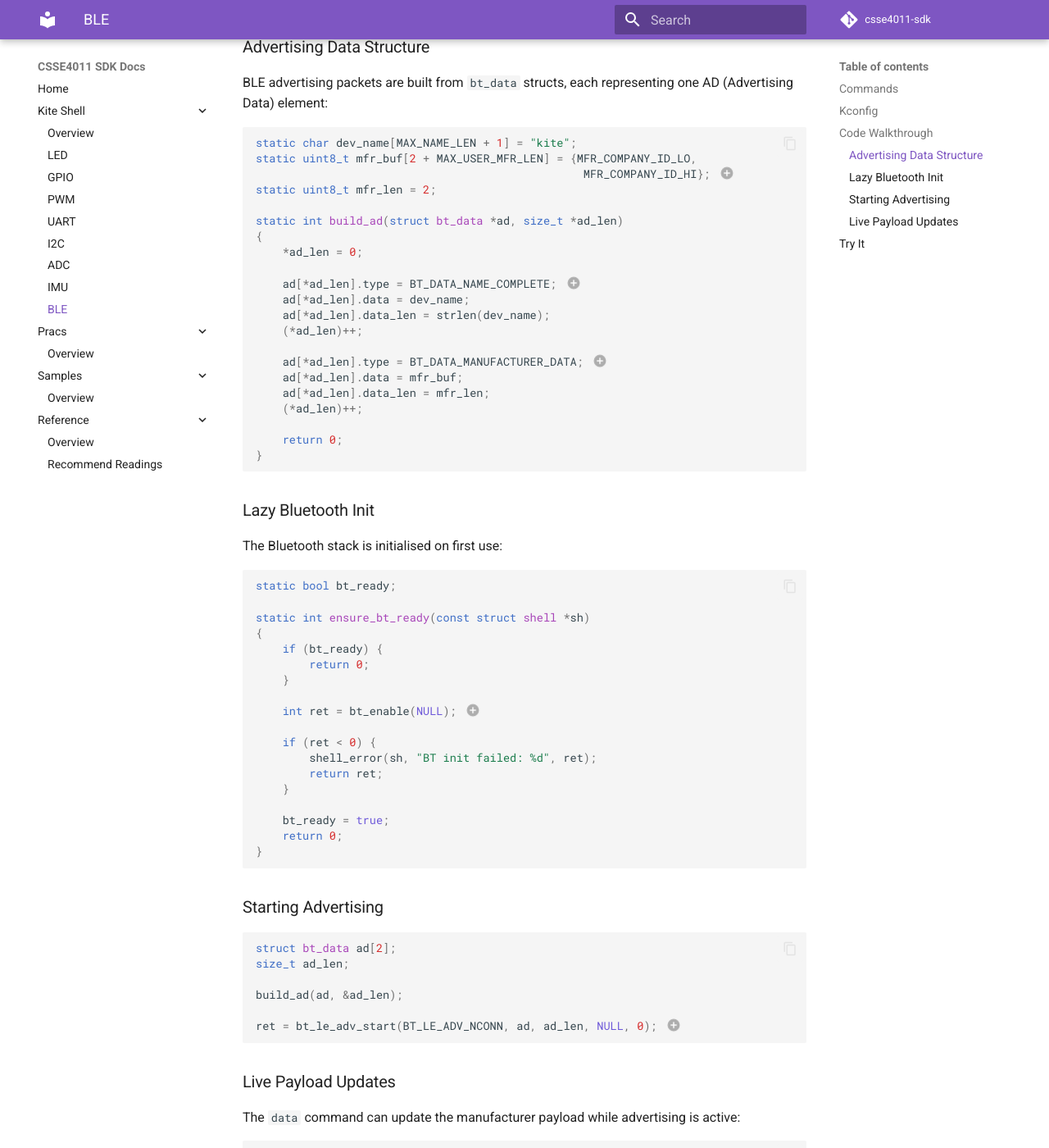
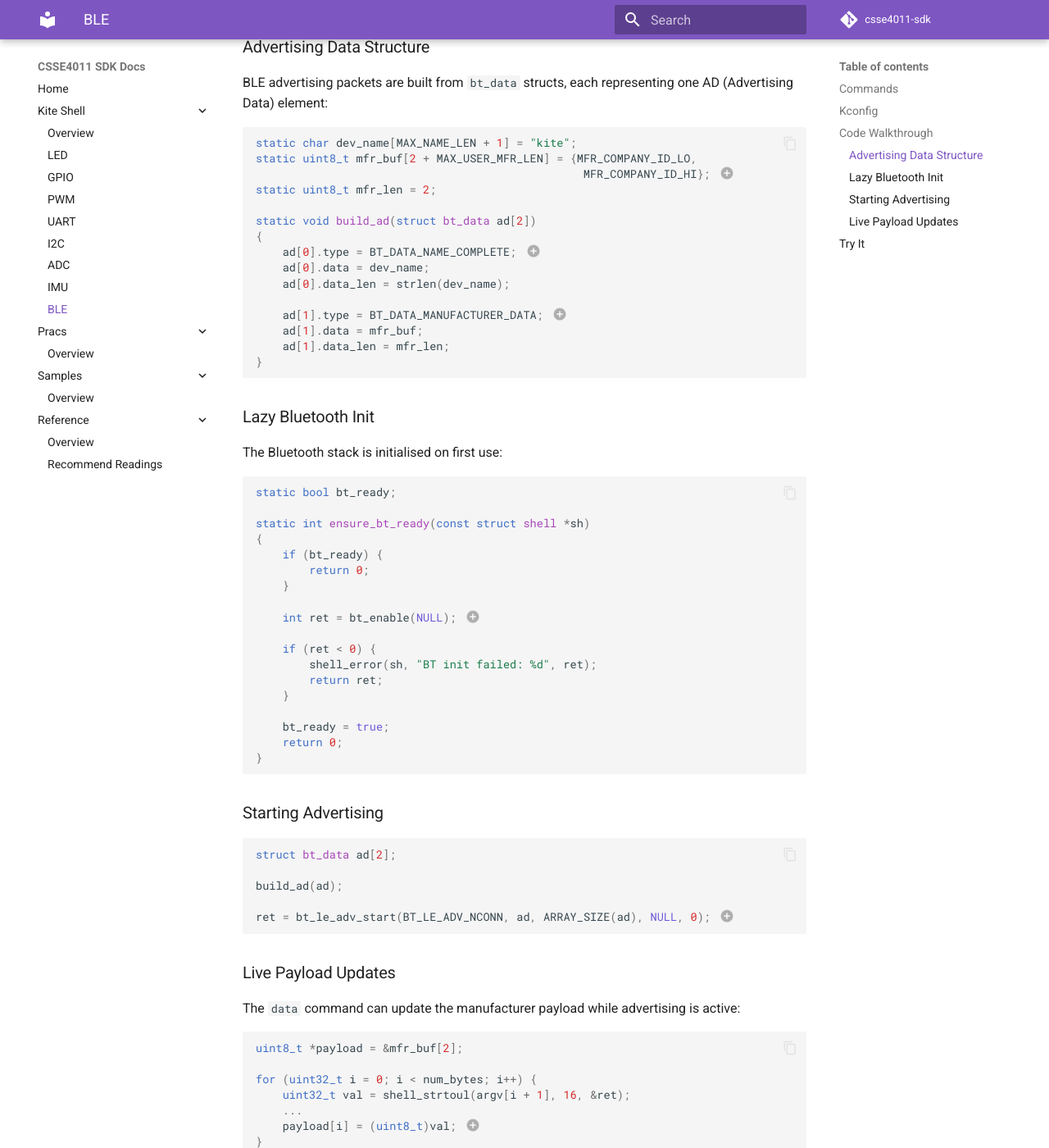
Before and after one commit to skwort/csse4011-sdk, an MkDocs documentation site: the page built from docs/kite/ble.md, in a window 1280 px wide and 1400 px high, scrolled down 1248 px. Shown: the whole window at 82% size. Built offline with MkDocs 1.6.1 and Material for MkDocs 9.7.7, drawn with Linux system fonts in a browser that asks for light colours; comment, search, counter and statistics services are not loaded; some of the changed text lies outside the part shown.

Commit message:
lib: simplify kite ble advertising data construction
Replace indirect pointer arithmetic in build_ad with direct array
indexing and use ARRAY_SIZE. Extract payload pointer in cmd_ble_data
for clearer intent. Sync docs.

````diff
--- a/docs/kite/ble.md
+++ b/docs/kite/ble.md
@@ -59,21 +59,15 @@ static uint8_t mfr_buf[2 + MAX_USER_MFR_LEN] = {MFR_COMPANY_ID_LO,
                                                  MFR_COMPANY_ID_HI}; // (1)!
 static uint8_t mfr_len = 2;
 
-static int build_ad(struct bt_data *ad, size_t *ad_len)
+static void build_ad(struct bt_data ad[2])
 {
-    *ad_len = 0;
+    ad[0].type = BT_DATA_NAME_COMPLETE; // (2)!
+    ad[0].data = dev_name;
+    ad[0].data_len = strlen(dev_name);
 
-    ad[*ad_len].type = BT_DATA_NAME_COMPLETE; // (2)!
-    ad[*ad_len].data = dev_name;
-    ad[*ad_len].data_len = strlen(dev_name);
-    (*ad_len)++;
-
-    ad[*ad_len].type = BT_DATA_MANUFACTURER_DATA; // (3)!
-    ad[*ad_len].data = mfr_buf;
-    ad[*ad_len].data_len = mfr_len;
-    (*ad_len)++;
-
-    return 0;
+    ad[1].type = BT_DATA_MANUFACTURER_DATA; // (3)!
+    ad[1].data = mfr_buf;
+    ad[1].data_len = mfr_len;
 }
 ```
 
@@ -120,11 +114,10 @@ static int ensure_bt_ready(const struct shell *sh)
 
 ```c
 struct bt_data ad[2];
-size_t ad_len;
 
-build_ad(ad, &ad_len);
+build_ad(ad);
 
-ret = bt_le_adv_start(BT_LE_ADV_NCONN, ad, ad_len, NULL, 0); // (1)!
+ret = bt_le_adv_start(BT_LE_ADV_NCONN, ad, ARRAY_SIZE(ad), NULL, 0); // (1)!
 ```
 
 1. `BT_LE_ADV_NCONN` configures non-connectable, non-scannable advertising.
@@ -138,20 +131,21 @@ The `data` command can update the manufacturer payload while advertising is
 active:
 
 ```c
+uint8_t *payload = &mfr_buf[2];
+
 for (uint32_t i = 0; i < num_bytes; i++) {
-    uint32_t val = shell_strtoul(argv[1 + i], 16, &ret);
+    uint32_t val = shell_strtoul(argv[i + 1], 16, &ret);
     ...
-    mfr_buf[2 + i] = (uint8_t)val; // (1)!
+    payload[i] = (uint8_t)val; // (1)!
 }
 mfr_len = 2 + num_bytes;
 
 if (advertising) {
     struct bt_data ad[2];
-    size_t ad_len;
 
-    build_ad(ad, &ad_len);
+    build_ad(ad);
 
-    ret = bt_le_adv_update_data(ad, ad_len, NULL, 0); // (2)!
+    ret = bt_le_adv_update_data(ad, ARRAY_SIZE(ad), NULL, 0); // (2)!
     ...
 }
 ```
````
Also changed, not shown: 1 other file.
